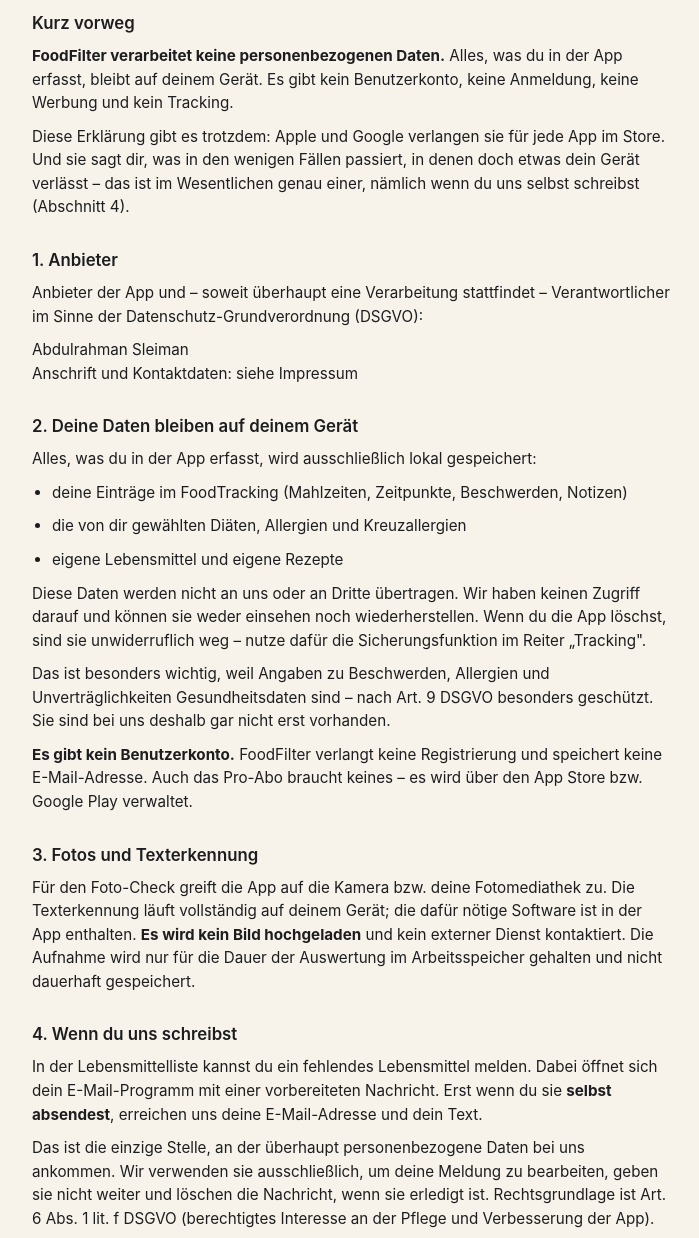
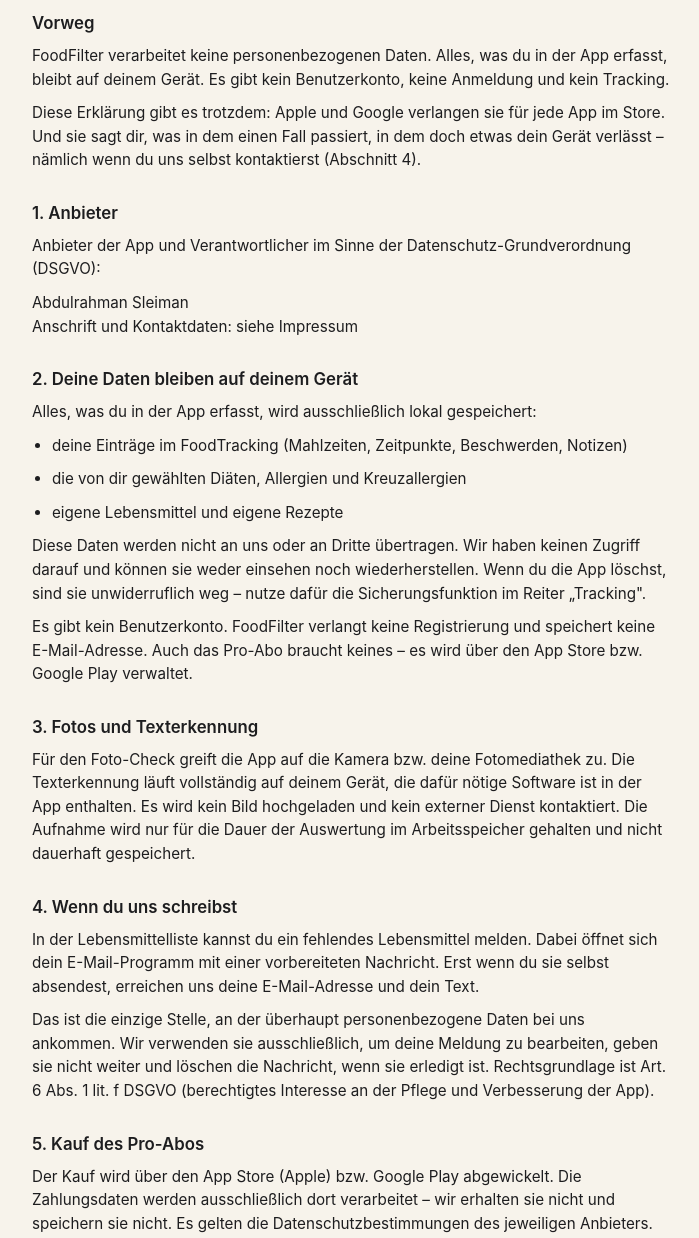
Before and after one commit to RDEv-git96/Bekoemmlich_Public, a plain HTML site: page datenschutz.html in a window 1280 px wide. Shown: the part 120-1358 px from the top of the page, without its empty margins (288-987 px from the left). Drawn offline with Linux system fonts and the light colour scheme.

Commit message:
Feintuning 2

```diff
--- a/datenschutz.html
+++ b/datenschutz.html
@@ -21,18 +21,15 @@
 <h1>Datenschutzerklärung</h1>
 <p class="lead">FoodFilter – Stand: 02.08.2026</p>
 
-<h2>Kurz vorweg</h2>
-<p><b>FoodFilter verarbeitet keine personenbezogenen Daten.</b> Alles, was du in der App
-erfasst, bleibt auf deinem Gerät. Es gibt kein Benutzerkonto, keine Anmeldung, keine
-Werbung und kein Tracking.</p>
+<h2>Vorweg</h2>
+<p>FoodFilter verarbeitet keine personenbezogenen Daten. Alles, was du in der App erfasst,
+bleibt auf deinem Gerät. Es gibt kein Benutzerkonto, keine Anmeldung und kein Tracking.</p>
 <p>Diese Erklärung gibt es trotzdem: Apple und Google verlangen sie für jede App im Store.
-Und sie sagt dir, was in den wenigen Fällen passiert, in denen doch etwas dein Gerät
-verlässt – das ist im Wesentlichen genau einer, nämlich wenn du uns selbst schreibst
-(Abschnitt 4).</p>
+Und sie sagt dir, was in dem einen Fall passiert, in dem doch etwas dein Gerät verlässt –
+nämlich wenn du uns selbst kontaktierst (Abschnitt 4).</p>
 
 <h2>1. Anbieter</h2>
-<p>Anbieter der App und – soweit überhaupt eine Verarbeitung stattfindet – Verantwortlicher
-im Sinne der Datenschutz-Grundverordnung (DSGVO):</p>
+<p>Anbieter der App und Verantwortlicher im Sinne der Datenschutz-Grundverordnung (DSGVO):</p>
 <p>Abdulrahman Sleiman<br>
 Anschrift und Kontaktdaten: siehe Impressum</p>
 
@@ -46,24 +43,21 @@
 <p>Diese Daten werden nicht an uns oder an Dritte übertragen. Wir haben keinen Zugriff darauf
 und können sie weder einsehen noch wiederherstellen. Wenn du die App löschst, sind sie
 unwiderruflich weg – nutze dafür die Sicherungsfunktion im Reiter „Tracking".</p>
-<p>Das ist besonders wichtig, weil Angaben zu Beschwerden, Allergien und Unverträglichkeiten
-Gesundheitsdaten sind – nach Art. 9 DSGVO besonders geschützt. Sie sind bei uns deshalb gar
-nicht erst vorhanden.</p>
-<p><b>Es gibt kein Benutzerkonto.</b> FoodFilter verlangt keine Registrierung und speichert
-keine E-Mail-Adresse. Auch das Pro-Abo braucht keines – es wird über den App Store bzw.
+<p>Es gibt kein Benutzerkonto. FoodFilter verlangt keine Registrierung und speichert keine
+E-Mail-Adresse. Auch das Pro-Abo braucht keines – es wird über den App Store bzw.
 Google Play verwaltet.</p>
 
 <h2>3. Fotos und Texterkennung</h2>
 <p>Für den Foto-Check greift die App auf die Kamera bzw. deine Fotomediathek zu. Die
-Texterkennung läuft vollständig auf deinem Gerät; die dafür nötige Software ist in der App
-enthalten. <b>Es wird kein Bild hochgeladen</b> und kein externer Dienst kontaktiert. Die
-Aufnahme wird nur für die Dauer der Auswertung im Arbeitsspeicher gehalten und nicht
-dauerhaft gespeichert.</p>
+Texterkennung läuft vollständig auf deinem Gerät, die dafür nötige Software ist in der App
+enthalten. Es wird kein Bild hochgeladen und kein externer Dienst kontaktiert. Die Aufnahme
+wird nur für die Dauer der Auswertung im Arbeitsspeicher gehalten und nicht dauerhaft
+gespeichert.</p>
 
 <h2>4. Wenn du uns schreibst</h2>
 <p>In der Lebensmittelliste kannst du ein fehlendes Lebensmittel melden. Dabei öffnet sich
-dein E-Mail-Programm mit einer vorbereiteten Nachricht. Erst wenn du sie <b>selbst
-absendest</b>, erreichen uns deine E-Mail-Adresse und dein Text.</p>
+dein E-Mail-Programm mit einer vorbereiteten Nachricht. Erst wenn du sie selbst absendest,
+erreichen uns deine E-Mail-Adresse und dein Text.</p>
 <p>Das ist die einzige Stelle, an der überhaupt personenbezogene Daten bei uns ankommen. Wir
 verwenden sie ausschließlich, um deine Meldung zu bearbeiten, geben sie nicht weiter und
 löschen die Nachricht, wenn sie erledigt ist. Rechtsgrundlage ist Art. 6 Abs. 1 lit. f DSGVO
@@ -97,8 +91,8 @@
 <h2>8. Deine Rechte</h2>
 <p>Dir stehen nach der DSGVO die Rechte auf Auskunft (Art. 15), Berichtigung (Art. 16),
 Löschung (Art. 17), Einschränkung der Verarbeitung (Art. 18), Datenübertragbarkeit (Art. 20)
-und Widerspruch (Art. 21) zu. Sie beziehen sich auf Daten, die bei <i>uns</i> liegen – das
-sind ausschließlich Nachrichten, die du uns nach Abschnitt 4 selbst geschickt hast.</p>
+und Widerspruch (Art. 21) zu. Sie beziehen sich auf Daten, die bei uns liegen – das sind
+ausschließlich Nachrichten, die du uns nach Abschnitt 4 selbst geschickt hast.</p>
 <p>Zu deinen in der App erfassten Inhalten können wir keine Auskunft erteilen und sie auch
 nicht löschen: Sie liegen ausschließlich bei dir. Löschen kannst du sie in der App selbst
 oder indem du die App deinstallierst.</p>
```
Also changed, not shown: impressum.html (+3 -1 lines), index.html (+8 -9 lines).
